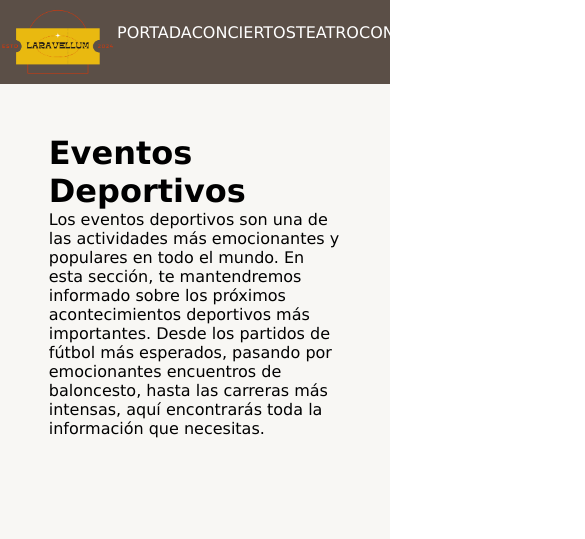
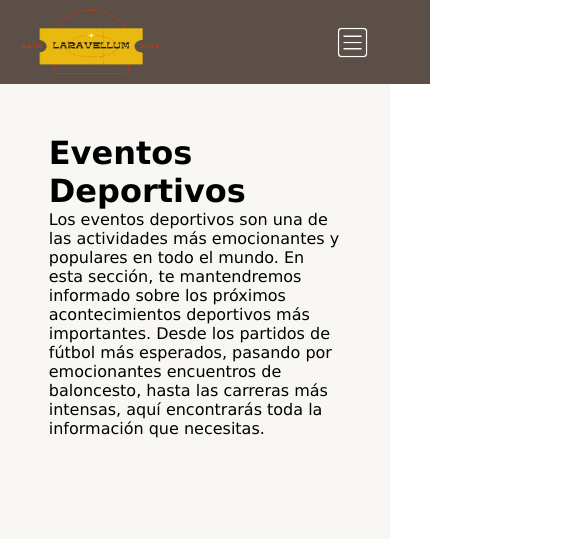
Before and after one commit to angelaherval96/pagina-eventos, a plain HTML site: page Nicklas/index.html in a window 390 px wide. Shown: the top 539 px of the page, 585 px wide, since content can reach past the window. Drawn offline with Linux system fonts and the light colour scheme.

Commit message:
Página Nicklas Finalizada Reactive

```diff
--- a/Nicklas/index.html
+++ b/Nicklas/index.html
@@ -13,15 +13,14 @@
         <div class="logo">
             <img src="/resources/Laravellum.png">
         </div>
-        <nav id="nav">
+        <nav id="nav" class="menu">
             <a href="/index.html">Portada</a>
             <a href="/Angela/index.html">Conciertos</a>
             <a href="/Felipe/index.html">Teatro</a>
             <a href="/Jaime/index.html">Convenciones</a>
             <a href="/Nicklas/index.html">Eventos Deportivos</a>
-
         </nav>
-
+        <img onclick="mostrar()" class="burger" src="/Nicklas/resources/barraMenu.png" alt="">
     </header>
     <main>
         <div class="intro">
--- a/Nicklas/script.js
+++ b/Nicklas/script.js
@@ -45,3 +45,8 @@ function previoVideoF1() {
     indexF1 = (indexF1 + 2) % slidesF1.length;
     slidesF1[indexF1].classList.add("active");
 }
+
+function mostrar() {
+    let nav = document.querySelector('#nav');
+    nav.classList.toggle("activo");
+}
--- a/Nicklas/style.css
+++ b/Nicklas/style.css
@@ -39,11 +39,63 @@ header a{
 }
 
 header a:hover{
-    transform: scale(1.1);
-    text-decoration: underline;
+    color: #ddc1a7;
+    margin-top: -5px;
+}
 
+.burger {
+    width: 35px;
+    display: none;
+}
 
+@media (max-width: 768px) {
+    .burger {
+        display: block;
+        position: absolute;
+        right: 20px;
+        color: white;
+    }
+
+    #nav {
+        position: fixed;
+        right: -800px;
+        flex-direction: column;
+        top: 80px;
+        transition: all 0.5s;
+        gap: 30px;
+        padding: 50px;
+        border-radius: 10px;
+        z-index: 5;
+    }
+
+    #nav.activo {
+        right: 0;
+        background-color: #5b4f47;
+    }
+
+    header {
+        display: flex;
+        justify-content: space-between;
+        align-items: center;
+        background-color: #5b4f47;
+        color: white;
+        height: 10vh;
+        width: 100%;
+        padding: 0 20px;
+
+    }
+
+    header a:hover{
+        transform: scale(1.1);
+        text-decoration: underline;
+        margin: 0;
+    }
+
+    .logo {
+        width: auto;
+    }
 }
+
 
 main {
     display: flex;
@@ -69,9 +121,7 @@ main {
 
 #logosFooter img:hover {
     transform: scale(1.2)
-
 }
-
 
 footer{
     display: flex;
@@ -122,7 +172,7 @@ footer p {
     margin-bottom: 50px;
 }
 
-@media screen and (max-width: 768px) {
+@media (max-width: 768px) {
     .grid-container {
         grid-template-columns: 1fr;
         width: 90%;
@@ -132,6 +182,10 @@ footer p {
     .grid-container2 {
         grid-template-columns: 1fr;
         width: 90%;
+    }
+
+    .itemScroll {
+        overflow-y: scroll;
     }
 }
 
@@ -153,12 +207,6 @@ footer p {
     padding: 10px;
 }
 
-@media screen and (max-width: 768px) {
-    .itemScroll {
-        overflow-y: scroll;
-    }
-}
-
 .eventoIndividual {
     font-size: 17px;
 }
@@ -169,8 +217,8 @@ footer p {
     align-items: center;
     text-align: center;
     font-weight: bold;
-    border-bottom: 2px solid black;
-    border-top: 2px solid black;
+    border-bottom: 1px solid gray;
+    border-top: 1px solid gray;
     padding: 20px;
     font-size: 25px;
 }
```
Also changed, not shown: Nicklas/resources/barraMenu.png (added).
